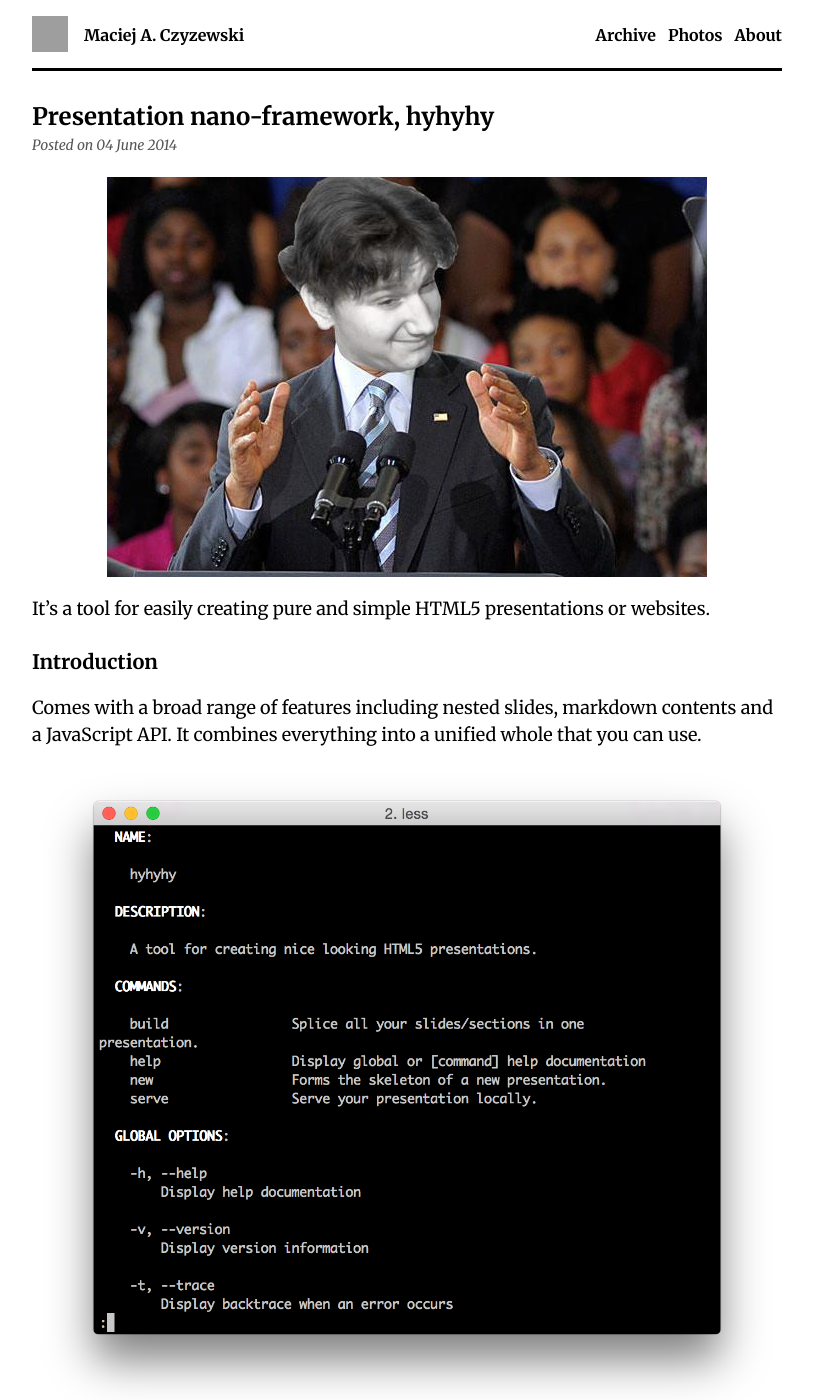
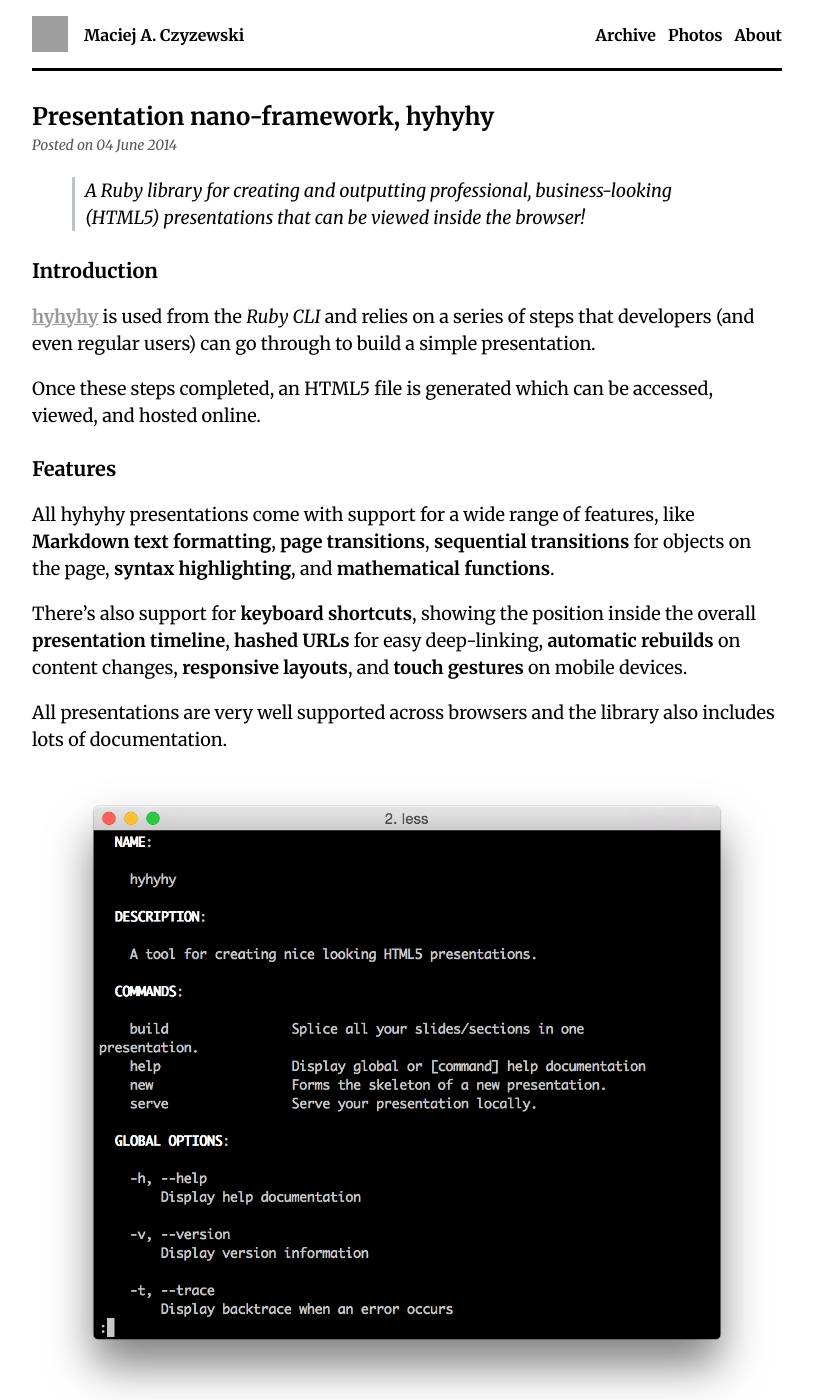
Before and after one commit to maciejczyzewski/maciejczyzewski.github.io, a Jekyll site: the page built from _posts/2014-06-04-presentation-nano-framework-hyhyhy.markdown, in a window 1280 px wide and 1400 px high. Shown: the whole window, without its empty margins (233-1046 px from the left). Built offline with Jekyll 4.4.1, drawn with Linux system fonts in a browser that asks for light colours; Markdown is read by kramdown in place of the engine named in the settings; some of the changed text lies outside the part shown; grey boxes are pictures that could not be loaded.

Commit message:
Update article about hyhyhy!

```diff
--- a/_posts/2014-06-04-presentation-nano-framework-hyhyhy.markdown
+++ b/_posts/2014-06-04-presentation-nano-framework-hyhyhy.markdown
@@ -4,22 +4,33 @@ title:  "Presentation nano-framework, hyhyhy"
 date:   2014-06-04 21:02:00
 ---
 
-![Maciej A. Czyzewski](/assets/images/prints/16061957899_773198d3e5_z.jpg)
-
-It’s a tool for easily creating pure and simple HTML5 presentations or websites.
+> _A Ruby library for creating and outputting professional, business-looking (HTML5) presentations that can be viewed inside the browser!_
 
 ## Introduction
 
-Comes with a broad range of features including nested slides, markdown contents and a JavaScript API. It combines everything into a unified whole that you can use.
+[__hyhyhy__][hyhyhy-gh] is used from the _Ruby CLI_ and relies on a series of steps that developers (and even regular users) can go through to build a simple presentation.
+
+Once these steps completed, an HTML5 file is generated which can be accessed, viewed, and hosted online.
+
+## Features
+
+All hyhyhy presentations come with support for a wide range of features, like __Markdown text formatting__, __page transitions__, __sequential transitions__ for objects on the page, __syntax highlighting__, and __mathematical functions__.
+
+There’s also support for __keyboard shortcuts__, showing the position inside the overall __presentation timeline__, __hashed URLs__ for easy deep-linking, __automatic rebuilds__ on content changes, __responsive layouts__, and __touch gestures__ on mobile devices.
+
+All presentations are very well supported across browsers and the library also includes lots of documentation.
 
 ![hyhyhy](/assets/images/prints/Screenshot%202014-12-14%2021.40.38.png)
 
-I hope someone does it profit or want to [contribute][hyhyhy-gh].
+## Example
 
-## Idea
+Sample available immediately after installation.
 
-I wanted to create something simpler, nicer and more efficient. And also thing that works on all devices and browsers in every format.
+<a href="http://maciejczyzewski.me/hyhyhy/"><img src="/assets/images/prints/Screenshot 2015-01-15 20.55.50
+.png" alt="Example" /></a>
 
-The goal was to make package that will speed up work on own speech.
+## Contributing
+
+The goal was to make package that will speed up work on own presentation. I hope someone does it profit or want to [contribute][hyhyhy-gh].
 
 [hyhyhy-gh]: https://github.com/MaciejCzyzewski/hyhyhy
```
Also changed, not shown: assets/images/prints/Screenshot 2015-01-15 20.55.50.png (added).
